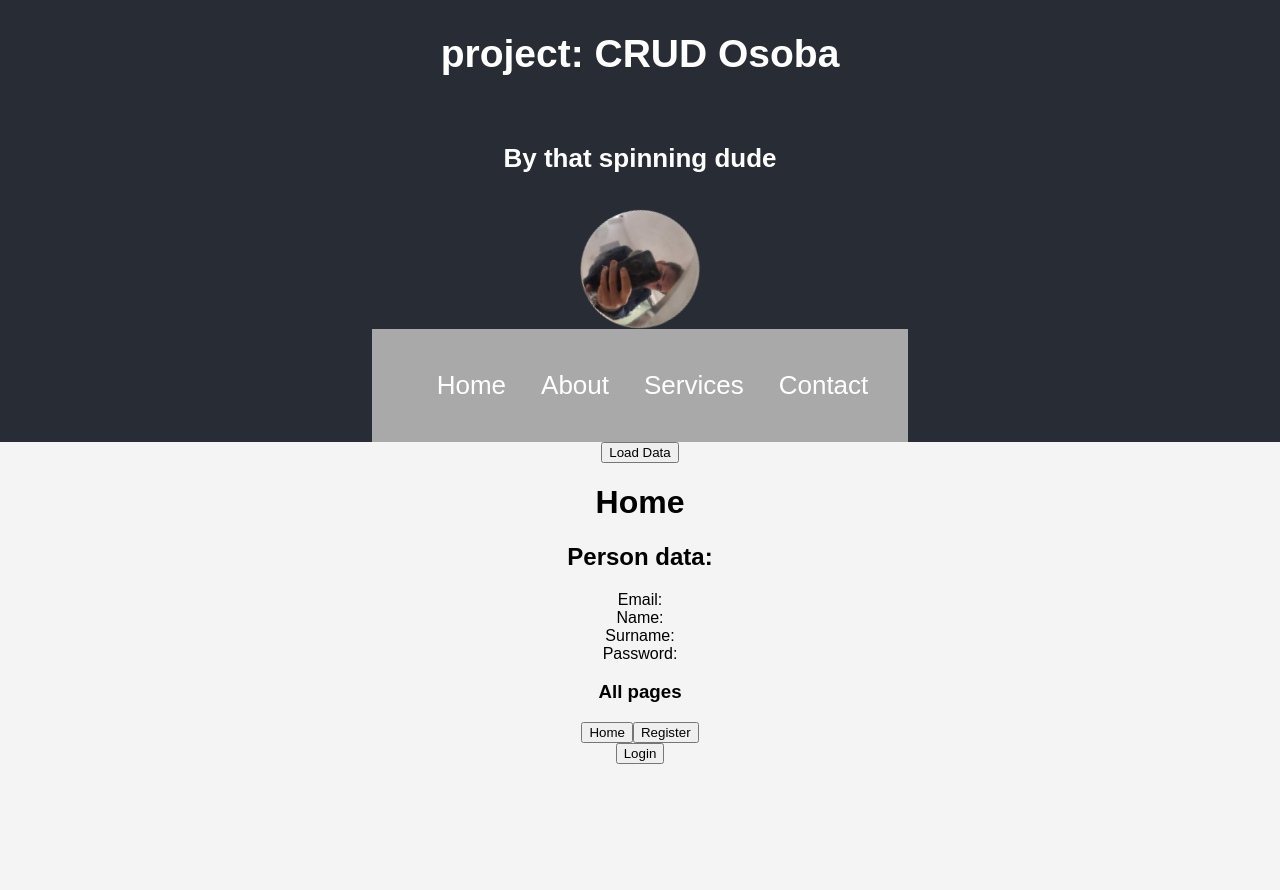
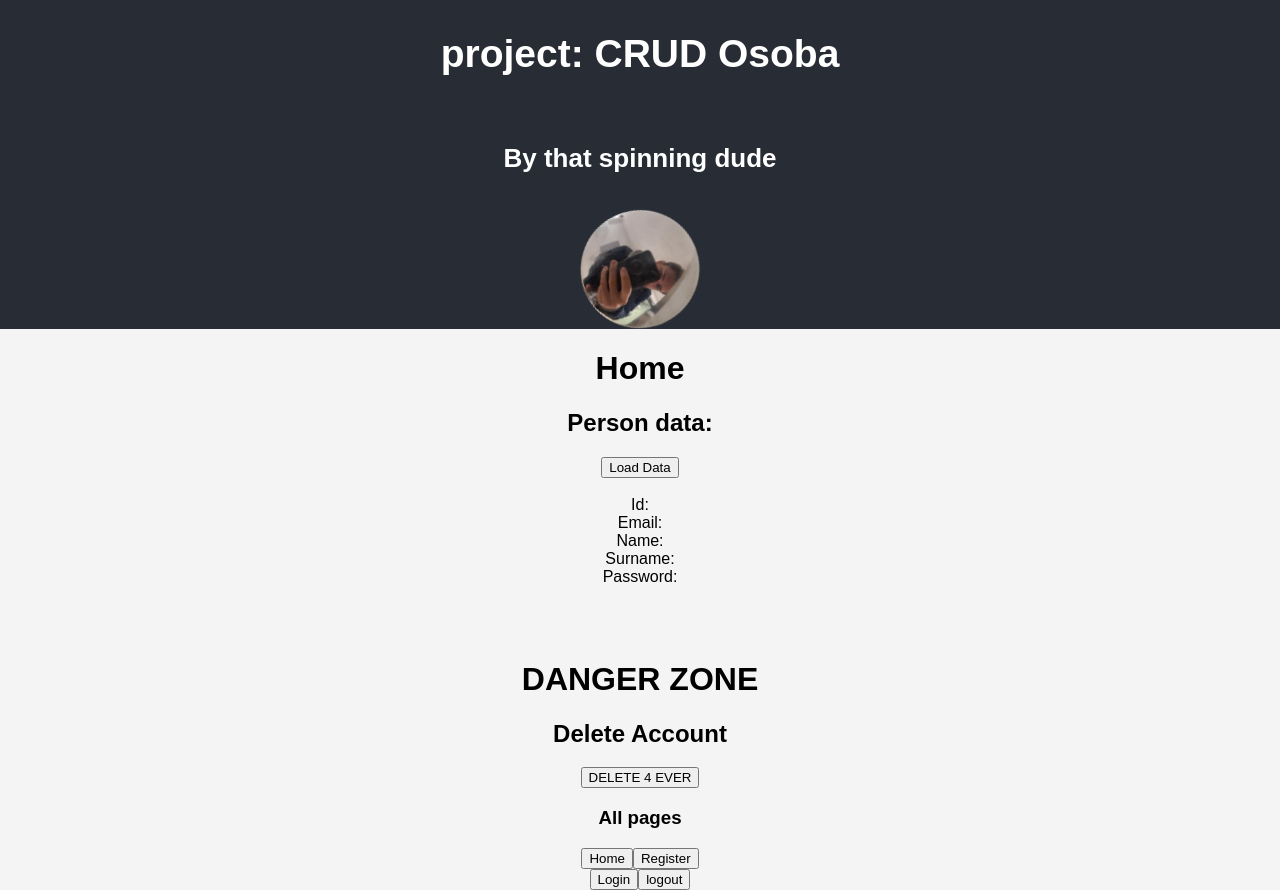
Before and after one commit to KubaKniec/CrudOsobaFront, a React (Create React App) app: page / in a window 1280 px wide. Before the commit the page ends 800 px from the top, so only its background shows below. Built offline with nearby package versions, Linux system fonts and the light colour scheme.

Commit message:
Logowanie + usuwanie konta

```diff
--- a/src/App.js
+++ b/src/App.js
@@ -7,34 +7,21 @@ import {BrowserRouter, BrowserRouter as Router, Link, Route, Routes} from "react
 import Login from "./components/Login";
 import Home from "./components/Home";
 import Navbar from "./components/Navbar";
-import {useEffect, useState} from "react";
+import React, {useEffect, useState} from "react";
 import axios from "axios";
+import {render} from "@testing-library/react";
 
 
 function App() {
-    // const [loggedInUserId, setLoggedInUserId] = useState(null);
-    //
-    // useEffect(() => {
-    //     // Pobierz z serwera informacje o zalogowanym użytkowniku
-    //     axios.get('/loggedInUser')
-    //         .then(response => setLoggedInUserId(response.data))
-    //         .catch(error => console.error(error));
-    // }, []);
-    //
-    // const login = (userId) => {
-    //     // Wyślij żądanie logowania do serwera
-    //     axios.get(`/login?id=${userId}`)
-    //         .then(response => setLoggedInUserId(userId))
-    //         .catch(error => console.error(error));
-    // };
-    //
-    // const logout = () => {
-    //     // Wyślij żądanie wylogowania do serwera
-    //     axios.get('logout')
-    //         .then(response => setLoggedInUserId(null))
-    //         .catch(error => console.error(error));
-    // };
-
+    const logout = () => {
+        localStorage.clear();
+    }
+    const isLoggedIn = () => {
+        if (localStorage.getItem('login-data-name') !== undefined){
+            return render(<button onClick={logout}>logout</button>)
+        }
+        return '';
+    }
 
     return (
             <div className="App">
@@ -42,39 +29,9 @@ function App() {
                     <h2>project: CRUD Osoba</h2>
                     <h4>By that spinning dude</h4>
                     <img src={me} className="App-logo" alt="me" />
-                    <Navbar/>
+                    {/*<Navbar/>*/}
                 </header>
                 <body>
-
-            {/*//     <div>*/}
-            {/*//         {loggedInUserId ? (*/}
-            {/*//             <div>*/}
-            {/*//                 <p>Logged in as User ID: {loggedInUserId}</p>*/}
-            {/*//                 <button onClick={logout}>Logout</button>*/}
-            {/*//             </div>*/}
-            {/*//         ) : (*/}
-            {/*//             <div>*/}
-            {/*//                 <p>Not logged in</p>*/}
-            {/*//                 <BrowserRouter>*/}
-            {/*//                     <Routes>*/}
-            {/*//                         <Route path="/" element={<Home/>}/>*/}
-            {/*//                         <Route path="/register" element={<Register/>}/>*/}
-            {/*//                         <Route path="/login" element={<Login/>}/>*/}
-            {/*//                     </Routes>*/}
-            {/*//                     <Link to="/">*/}
-            {/*//                         <button>Home</button>*/}
-            {/*//                     </Link>*/}
-            {/*//                     <Link to="/register">*/}
-            {/*//                         <button>Register</button>*/}
-            {/*//                     </Link>*/}
-            {/*//                     <br/>*/}
-            {/*//                     <Link to="/login">*/}
-            {/*//                         <button>Login</button>*/}
-            {/*//                     </Link>*/}
-            {/*//                 </BrowserRouter>*/}
-            {/*//             </div>*/}
-            {/*//         )}*/}
-
                     <div>
                         <BrowserRouter>
                                 <Routes>
@@ -93,8 +50,8 @@ function App() {
                                     <Link to="/login">
                                         <button>Login</button>
                                     </Link>
+                          <a><button onClick={logout}>logout</button></a>
                             </BrowserRouter>
-                    {/*</div>*/}
                     </div>
                 </body>
             </div>
--- a/src/components/Home.js
+++ b/src/components/Home.js
@@ -1,10 +1,12 @@
 import {Component} from "react";
 import ApiService from "../service/ApiService";
+import App from "../App";
 
 class Home extends Component {
     constructor(props) {
         super(props);
         this.state = {
+            id: '',
             name: '',
             surname: '',
             email: '',
@@ -13,8 +15,8 @@ class Home extends Component {
         this.getData = this.getData.bind(this);
     }
     getData = (e) => {
-        // let loginData = localStorage.getItem('login-data')
         this.setState({
+            id: localStorage.getItem('login-data-id'),
             name: localStorage.getItem('login-data-name'),
             surname: localStorage.getItem('login-data-surname'),
             email: localStorage.getItem('login-data-email'),
@@ -23,14 +25,23 @@ class Home extends Component {
 
     };
 
+    deletePerson = (e) => {
+        e.preventDefault();
+        ApiService.deletePersonById(this.state.id)
+    }
+
 
     render() {
         return(
             <div>
-                <button onClick={this.getData}>Load Data</button>
                 <h1>Home</h1>
                 <div>
                     <h2>Person data:</h2>
+                    <button onClick={this.getData}>Load Data</button>
+                    <br />
+                    <br />
+                    <label>Id: {this.state.id}</label>
+                    <br />
                     <label>Email: {this.state.email}</label>
                     <br />
                     <label>Name: {this.state.name}</label>
@@ -38,7 +49,14 @@ class Home extends Component {
                     <label>Surname: {this.state.surname}</label>
                     <br />
                     <label>Password: {this.state.password}</label>
-
+                </div>
+                <br />
+                <br />
+                <br />
+                <h1>DANGER ZONE</h1>
+                <div>
+                    <h2>Delete Account</h2>
+                    <button onClick={this.deletePerson}>DELETE 4 EVER</button>
                 </div>
             </div>
         )
--- a/src/components/Login.js
+++ b/src/components/Login.js
@@ -16,18 +16,16 @@ class Login extends Component {
     loginPerson = (e) => {
         e.preventDefault();
         ApiService.loginPerson(this.state.email, this.state.password)
-            .then( person => {
-                    this.setState({
-                        name: person.name,
-                        surname: person.surname
+            .then(response => {
+                    const person = response.data;
+                        localStorage.setItem('login-data-id', person.id);
+                        localStorage.setItem('login-data-email', this.state.email);
+                        localStorage.setItem('login-data-password', this.state.password);
+                        localStorage.setItem('login-data-name', person.name);
+                        localStorage.setItem('login-data-surname', person.surname);
 
-                    })
-            }
-        );
-        localStorage.setItem('login-data-email', this.state.email)
-        localStorage.setItem('login-data-password', this.state.password)
-        localStorage.setItem('login-data-name', this.state.name)
-        localStorage.setItem('login-data-surname', this.state.surname)
+
+            })
 
     }
 
--- a/src/components/Navbar.js
+++ b/src/components/Navbar.js
@@ -1,5 +1,10 @@
-import React, { useState } from 'react';
+import React, {useState} from 'react';
 import '../css/Navbar.css';
+import {BrowserRouter, Link, Route, Routes} from "react-router-dom";
+import Home from "./Home";
+import Register from "./Register";
+import Login from "./Login";
+import {render} from "@testing-library/react";
 
 const Navbar = () => {
     const [isMobile, setIsMobile] = useState(false);
@@ -8,16 +13,46 @@ const Navbar = () => {
         setIsMobile(!isMobile);
     };
 
+    const logout = () => {
+        localStorage.clear();
+    }
+    const isLoggedIn = () => {
+        if (localStorage.getItem('login-data-name') !== undefined){
+            return render(<button onClick={logout}>logout</button>)
+        }
+        return '';
+    }
+
     return (
-        <nav className={`navbar ${isMobile ? 'responsive' : ''}`}>
-            <div className="menu-icon" onClick={toggleNavbar}>&#9776;</div>
-            <ul className="nav-links">
-                <li><a href="#" className="active">Home</a></li>
-                <li><a href="#">About</a></li>
-                <li><a href="#">Services</a></li>
-                <li><a href="#">Contact</a></li>
-            </ul>
-        </nav>
+        <BrowserRouter>
+            <Routes>
+                <Route path="/" element={<Home/>}/>
+                <Route path="/register" element={<Register/>}/>
+                <Route path="/login" element={<Login/>}/>
+            </Routes>
+            <nav className={`navbar ${isMobile ? 'responsive' : ''}`}>
+                <div className="menu-icon" onClick={toggleNavbar}>&#9776;</div>
+                <ul className="nav-links">
+                    <li><a className="active">
+                        <Link to="/">
+                            <button>Home</button>
+                        </Link>
+                    </a></li>
+                    <li><a><Link to="/register">
+                        <button>Register</button>
+                    </Link>
+                    </a>
+                    </li>
+                    <li><a>
+                        <Link to="/login">
+                            <button>Login</button>
+                        </Link>
+                    </a>
+                    </li>
+                    <li><a><button onClick={logout}>logout</button></a></li>
+                </ul>
+            </nav>
+        </BrowserRouter>
     );
 };
 
--- a/src/service/ApiService.js
+++ b/src/service/ApiService.js
@@ -8,7 +8,6 @@ class ApiService {
     }
 
     loginPerson(email, password) {
-        // return axios.put(BACKEND_URL + '/login?email=' + email + '&password=' + password)
         return axios.get(BACKEND_URL + '/login?email=' + email + '&password=' + password)
     }
 
@@ -16,7 +15,9 @@ class ApiService {
         return axios.get(BACKEND_URL + '/getByEmail?' + email);
     }
 
-
+    deletePersonById(id) {
+        return axios.delete(BACKEND_URL + '/delete?id=' + id);
+    }
 }
 
 export default new ApiService();
```
